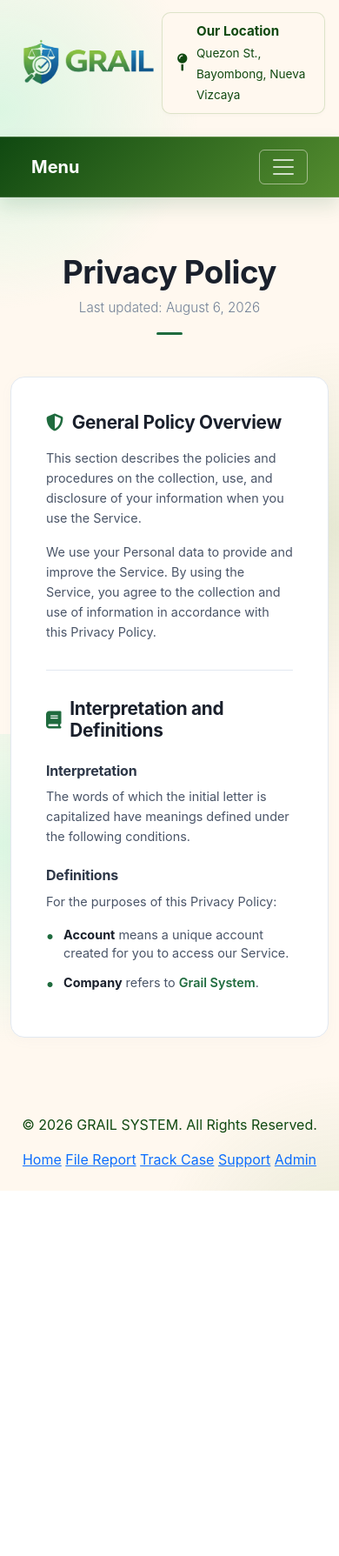
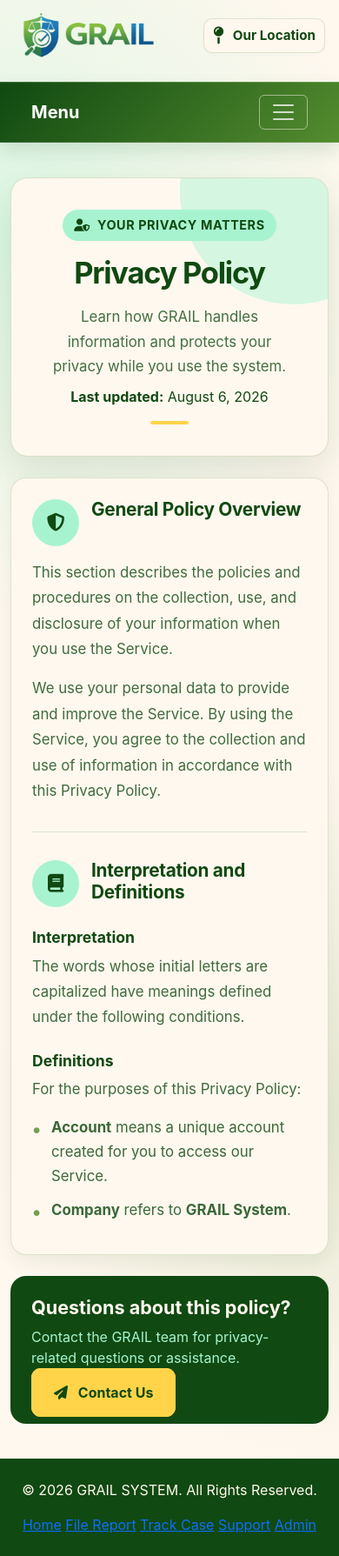
Before and after one commit to albanorayner12-maker/grail, a PHP site: page /privacypolicy.php in a window 390 px wide. Shown: the whole page at 87% size. Before the commit the page ends 1369 px from the top, so only its background shows below. Run offline with PHP 8.4, Linux system fonts and the light colour scheme.

Commit message:
Refactor privacy policy styles and layout
Updated styles and structure for the privacy policy page, enhancing visual design and responsiveness.

```diff
--- a/privacypolicy.php
+++ b/privacypolicy.php
@@ -3,139 +3,109 @@ require_once 'includes/header.php';
 ?>
 
 <style>
-  /* 1. STRUCTURAL ENTRANCE ANIMATIONS */
+  :root { --cream: #fff8ef; --yellow: #ffd449; --mint: #a7f3d0; --green: #548c2f; --deep-green: #104911; }
+  html, body { background: var(--cream) !important; color: var(--deep-green) !important; }
+  body { background-image: radial-gradient(circle at 0 15%, rgba(167,243,208,.4), transparent 28%), radial-gradient(circle at 100% 72%, rgba(84,140,47,.14), transparent 30%) !important; }
+
   @keyframes fadeInUp {
     from { opacity: 0; transform: translateY(15px); }
     to { opacity: 1; transform: translateY(0); }
   }
 
-  .animate-header { animation: fadeInUp 0.7s cubic-bezier(0.16, 1, 0.3, 1) forwards; }
-  .animate-body { animation: fadeInUp 0.7s cubic-bezier(0.16, 1, 0.3, 1) 0.2s forwards; opacity: 0; }
+  .animate-header { animation: fadeInUp .7s cubic-bezier(.16,1,.3,1) forwards; }
+  .animate-body { animation: fadeInUp .7s cubic-bezier(.16,1,.3,1) .2s forwards; opacity: 0; }
+  .policy-hero { position: relative; overflow: hidden; padding: clamp(2.25rem,6vw,4rem); border: 1px solid rgba(84,140,47,.22); border-radius: 26px; background: var(--cream); box-shadow: 0 18px 45px rgba(16,73,17,.12); }
+  .policy-hero::after { content: ""; position: absolute; right: -90px; top: -115px; width: 260px; height: 260px; border-radius: 50%; background: var(--mint); opacity: .48; }
+  .policy-hero-content { position: relative; z-index: 1; }
+  .policy-eyebrow { display: inline-flex; align-items: center; gap: .5rem; padding: .45rem .85rem; border-radius: 999px; color: var(--deep-green); background: var(--mint); font-size: .9rem; font-weight: 700; letter-spacing: .04em; text-transform: uppercase; }
+  .policy-page-title { color: var(--deep-green); font-size: clamp(2.15rem,5vw,3.4rem); letter-spacing: -.035em; }
+  .policy-intro { max-width: 680px; margin-inline: auto; color: var(--deep-green); font-size: clamp(1.05rem,2vw,1.2rem); line-height: 1.7; opacity: .78; }
+  .section-marker { width: 44px; height: 4px; background: var(--yellow); }
 
-  /* 2. PREMIUM WHITE GLASS PANEL */
-  .policy-glass-card {
-    background: #ffffff !important;
-    border: 1px solid #e2e8f0 !important;
-    border-radius: 16px !important;
-    box-shadow: 0 4px 14px rgba(148, 163, 184, 0.04) !important;
-    padding: 2.5rem !important;
-    transition: border-color 0.3s ease !important;
+  .policy-glass-card { background: var(--cream) !important; border: 1px solid rgba(84,140,47,.2) !important; border-radius: 18px !important; box-shadow: 0 8px 22px rgba(16,73,17,.07) !important; padding: clamp(1.5rem,4vw,2.5rem) !important; transition: transform .3s ease, border-color .3s ease, box-shadow .3s ease !important; }
+  .policy-glass-card:hover { transform: translateY(-3px); border-color: var(--green) !important; box-shadow: 0 14px 28px rgba(16,73,17,.12) !important; }
+  .section-badge-icon { width: 54px; height: 54px; flex: 0 0 54px; display: inline-flex; align-items: center; justify-content: center; color: var(--deep-green); background: var(--mint); margin-right: 14px; border-radius: 50%; font-size: 1.3rem; }
+  .section-title { color: var(--deep-green) !important; font-size: clamp(1.3rem,3vw,1.55rem); font-weight: 700; letter-spacing: -.3px; }
+  .policy-glass-card h3 { color: var(--deep-green); font-size: 1.1rem; }
+  .policy-glass-card p { color: var(--deep-green); font-size: 1.05rem; line-height: 1.75; opacity: .8; }
+  .definitions-list { list-style: none; padding-left: 0; margin-bottom: 0; }
+  .definitions-list li { position: relative; padding-left: 22px; margin-bottom: 12px; color: var(--deep-green); font-size: 1.05rem; line-height: 1.65; opacity: .82; }
+  .definitions-list li::before { content: "\2022"; position: absolute; left: 0; top: -2px; color: var(--green); font-size: 1.35rem; font-weight: 700; }
+  .definitions-list strong { color: var(--deep-green); }
+  .policy-divider { border: 0; height: 1px; background: rgba(84,140,47,.2); margin: 2rem 0; }
+  .policy-contact { background: var(--deep-green); color: var(--cream); border-radius: 18px; }
+  .policy-contact p { color: var(--mint); }
+  .policy-contact-link { color: var(--deep-green) !important; background: var(--yellow); border: 2px solid var(--yellow); border-radius: 11px; font-weight: 700; text-decoration: none; }
+  .policy-contact-link:hover { background: var(--cream); border-color: var(--cream); }
+
+  .nav-glass-container { background: linear-gradient(135deg,var(--deep-green),var(--green)) !important; border-color: rgba(255,248,239,.18); }
+  .nav-link { color: var(--cream) !important; }
+  .nav-link.active { color: var(--deep-green) !important; background: var(--cream) !important; }
+  .location-box { color: var(--deep-green); background: var(--cream); border-color: rgba(84,140,47,.2); }
+  .location-box .text-success, .location-box .text-dark, .location-box .text-muted { color: var(--deep-green) !important; }
+  footer { color: var(--cream) !important; background: var(--deep-green) !important; }
+  .navbar-toggler { border-color: rgba(255,248,239,.5); }
+  .navbar-toggler-icon { filter: brightness(0) invert(1); }
+
+  @media (max-width: 575.98px) {
+    .policy-hero { border-radius: 20px; }
+    .top-header .location-box { padding: 8px 10px; }
+    .top-header .location-address { display: none; }
+    .section-title { align-items: flex-start !important; }
   }
-
-  .policy-glass-card:hover {
-    border-color: rgba(31, 107, 62, 0.2) !important;
-  }
-
-  /* 3. SCANNABLE TYPOGRAPHY TREATMENT */
-  .section-badge-icon {
-    color: #1f6b3e; /* Brand Green */
-    margin-right: 10px;
-    font-size: 1.25rem;
-  }
-
-  .section-title {
-    color: #1a202c !important;
-    font-size: 1.3rem;
-    font-weight: 700;
-    letter-spacing: -0.3px;
-  }
-
-  .policy-glass-card h4 {
-    color: #2d3748 !important;
-    font-size: 1rem;
-    letter-spacing: -0.2px;
-  }
-
-  .policy-glass-card p {
-    font-size: 0.9rem;
-    line-height: 1.6;
-    color: #4a5568;
-  }
-
-  /* 4. REFINED ACCENT LISTS */
-  .definitions-list {
-    list-style: none;
-    padding-left: 0;
-    margin-bottom: 0;
-  }
-
-  .definitions-list li {
-    font-size: 0.9rem;
-    color: #4a5568;
-    position: relative;
-    padding-left: 20px;
-    margin-bottom: 12px;
-    line-height: 1.5;
-  }
-
-  .definitions-list li::before {
-    content: "•";
-    color: #1f6b3e; /* Precise green alignment points */
-    font-weight: bold;
-    font-size: 1.2rem;
-    position: absolute;
-    left: 0;
-    top: -2px;
-  }
-
-  .definitions-list strong {
-    color: #1a202c;
-  }
-
-  /* Minimalist Section Separator */
-  .policy-divider {
-    border: 0;
-    height: 1px;
-    background: #e2e8f0;
-    margin: 2rem 0;
-  }
+  @media (prefers-reduced-motion: reduce) { *, *::before, *::after { animation-duration: .01ms !important; transition-duration: .01ms !important; } }
 </style>
 
-<div class="container py-5">
-
-    <div class="text-center mb-5 animate-header">
-        <h1 class="fw-bold" style="color: #1a202c; font-size: 2.3rem; letter-spacing: -0.5px;">Privacy Policy</h1>
-        <p class="lead text-muted" style="font-size: 0.95rem; color: #718096 !important;">Last updated: <?= date('F j, Y'); ?></p>
-        <div class="mx-auto rounded mt-3" style="width: 30px; height: 3px; background-color: #1f6b3e;"></div>
+<div class="container py-4 py-md-5">
+  <header class="policy-hero text-center mb-4 mb-md-5 animate-header">
+    <div class="policy-hero-content">
+      <span class="policy-eyebrow mb-3"><i class="fas fa-user-shield"></i> Your privacy matters</span>
+      <h1 class="policy-page-title fw-bold mb-3">Privacy Policy</h1>
+      <p class="policy-intro mb-2">Learn how GRAIL handles information and protects your privacy while you use the system.</p>
+      <p class="mb-3"><strong>Last updated:</strong> <?= date('F j, Y'); ?></p>
+      <div class="section-marker mx-auto rounded"></div>
     </div>
+  </header>
 
   <div class="row justify-content-center animate-body">
     <div class="col-lg-10">
-            <div class="card policy-glass-card">
+      <article class="card policy-glass-card">
         <div class="card-body p-0">
-
-                    <section>
-                        <h2 class="section-title mb-3 d-flex align-items-center">
+          <section aria-labelledby="policy-overview-title">
+            <h2 id="policy-overview-title" class="section-title mb-3 d-flex align-items-center">
               <i class="fas fa-shield-halved section-badge-icon"></i> General Policy Overview
             </h2>
             <p>This section describes the policies and procedures on the collection, use, and disclosure of your information when you use the Service.</p>
-                        <p class="mb-0">We use your Personal data to provide and improve the Service. By using the Service, you agree to the collection and use of information in accordance with this Privacy Policy.</p>
+            <p class="mb-0">We use your personal data to provide and improve the Service. By using the Service, you agree to the collection and use of information in accordance with this Privacy Policy.</p>
           </section>
 
           <div class="policy-divider"></div>
 
-                    <section>
-                        <h2 class="section-title mb-3 d-flex align-items-center">
+          <section aria-labelledby="definitions-title">
+            <h2 id="definitions-title" class="section-title mb-3 d-flex align-items-center">
               <i class="fas fa-book section-badge-icon"></i> Interpretation and Definitions
             </h2>
-
-                        <h4 class="mt-4 fw-bold mb-2">Interpretation</h4>
-                        <p>The words of which the initial letter is capitalized have meanings defined under the following conditions.</p>
-
-                        <h4 class="mt-4 fw-bold mb-2">Definitions</h4>
+            <h3 class="mt-4 fw-bold mb-2">Interpretation</h3>
+            <p>The words whose initial letters are capitalized have meanings defined under the following conditions.</p>
+            <h3 class="mt-4 fw-bold mb-2">Definitions</h3>
             <p class="mb-3">For the purposes of this Privacy Policy:</p>
-
             <ul class="definitions-list">
               <li><strong>Account</strong> means a unique account created for you to access our Service.</li>
-                            <li><strong>Company</strong> refers to <span style="color: #1f6b3e; font-weight: 600;">Grail System</span>.</li>
+              <li><strong>Company</strong> refers to <strong>GRAIL System</strong>.</li>
             </ul>
           </section>
+        </div>
+      </article>
 
+      <section class="policy-contact mt-4 p-4 p-md-5 d-md-flex align-items-center justify-content-between gap-4" aria-labelledby="privacy-help-title">
+        <div>
+          <h2 id="privacy-help-title" class="h4 fw-bold mb-2">Questions about this policy?</h2>
+          <p class="mb-3 mb-md-0">Contact the GRAIL team for privacy-related questions or assistance.</p>
         </div>
+        <a href="<?= $base_url ?>contact.php" class="policy-contact-link px-4 py-3 flex-shrink-0"><i class="fas fa-paper-plane me-2"></i> Contact Us</a>
+      </section>
     </div>
   </div>
 </div>
 
-</div>
-
 <?php require_once 'includes/footer.php'; ?>
```
Lines whose indentation alone changed are shown as unchanged.
